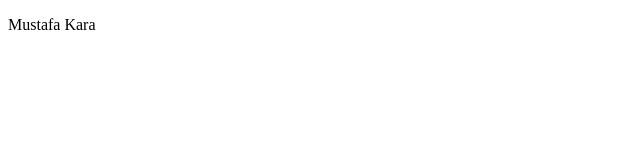
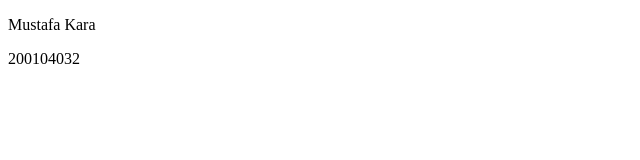
Before and after one commit to mustafakaras/mustafakaras.github.io, a plain HTML site: page index.html in a window 1280 px wide. Shown: the full height of the page, 0-640 px from the left. Drawn offline with Linux system fonts and the light colour scheme.

Commit message:
added student no (rewrite onto index document)

```diff
--- a/index.html
+++ b/index.html
@@ -5,6 +5,6 @@
 </head<
 <body>
 <p>Mustafa Kara</p>
-
+<p>200104032</p>
 </body>
 </html>
```
